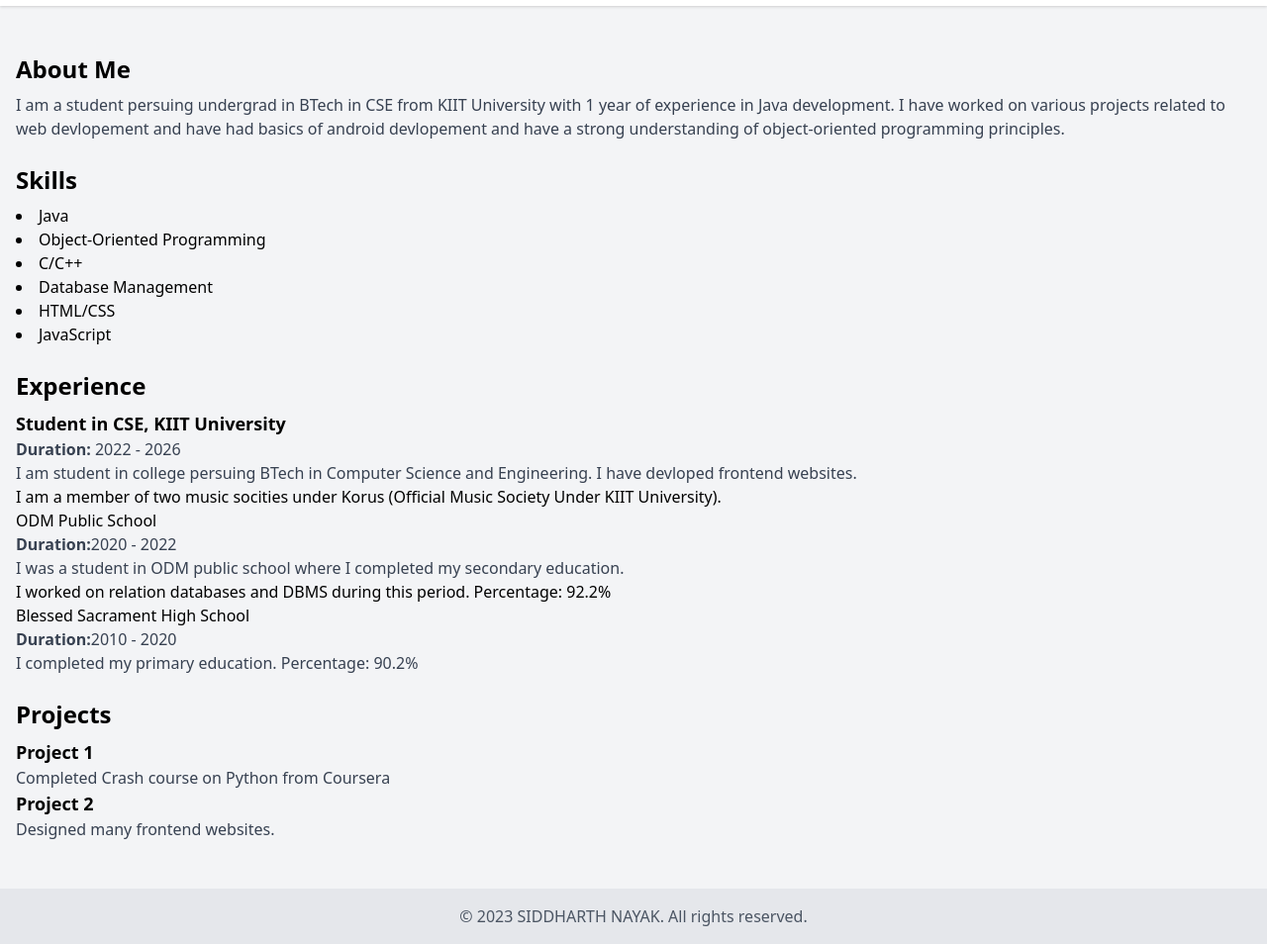
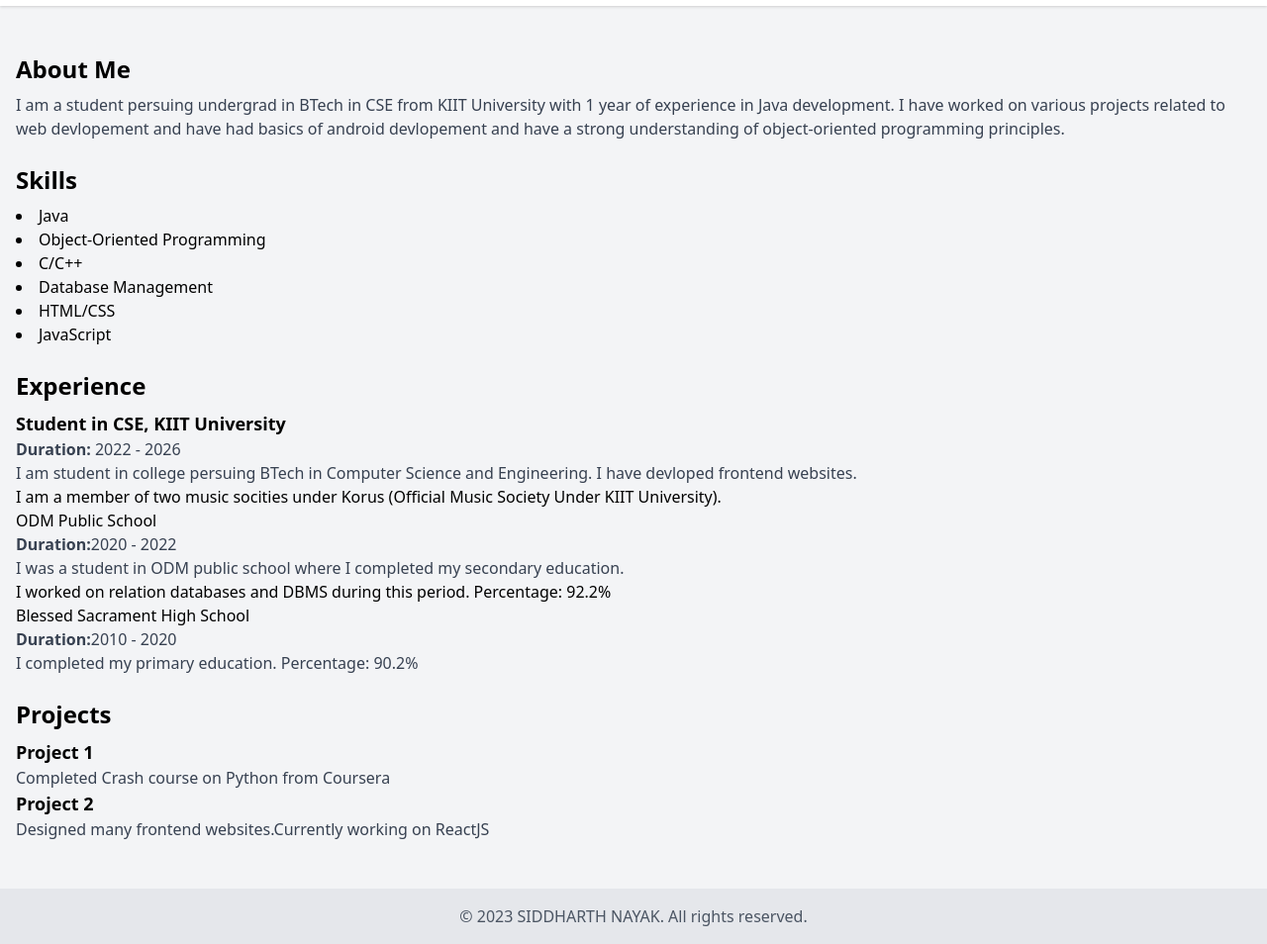
Before and after one commit to bobthesiddharth/resume, a plain HTML site: page index.html in a window 1280 px wide. Shown: the part 82-1036 px from the top of the page at 99% size. Drawn offline with nearby package versions, Linux system fonts and the light colour scheme.

Commit message:
Update index.html

```diff
--- a/index.html
+++ b/index.html
@@ -46,17 +46,18 @@
         <p class="text-gray-700">I am student in college persuing BTech in Computer Science and Engineering. I have devloped frontend websites.</p>
         <p>I am a member of two music socities under Korus (Official Music Society Under KIIT University).</p>
       </div>
+
       <div>
         <h3>ODM Public School</h3>
         <p class="text-gray-700"><span class="font-bold">Duration:</span>2020 - 2022</p>
         <p class="text-gray-700">I was a student in ODM public school where I completed my secondary education.</p>
         <p>I worked on relation databases and DBMS during this period. Percentage: 92.2%</p>
       </div>
+
       <div>
         <h3>Blessed Sacrament High School</h3>
         <p class="text-gray-700"><span class="font-bold">Duration:</span>2010 - 2020</p>
         <p class="text-gray-700">I completed my primary education. Percentage: 90.2%</p>
-
       </div>
     </section>
 
@@ -68,7 +69,7 @@
       </div>
       <div>
         <h3 class="text-lg font-bold">Project 2</h3>
-        <p class="text-gray-700">Designed many frontend websites.</p>
+        <p class="text-gray-700">Designed many frontend websites.Currently working on ReactJS</p>
       </div>
     </section>
 
```
